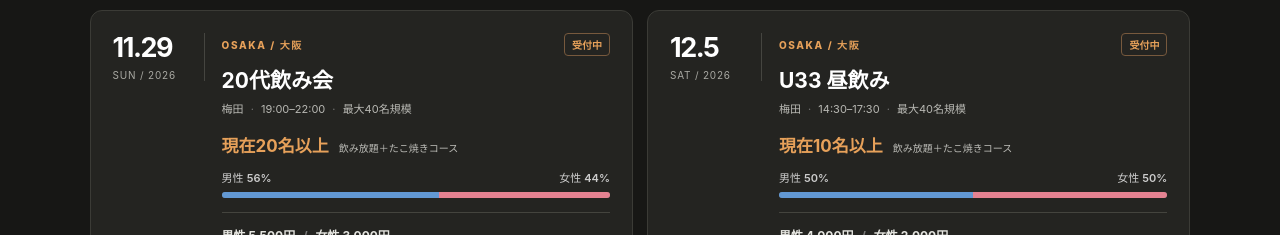
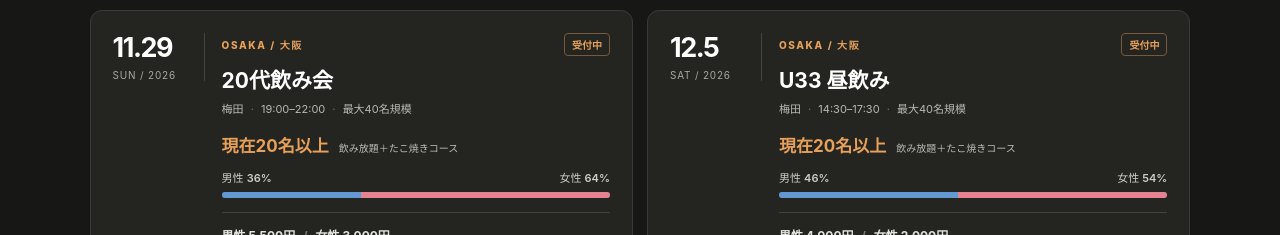
Before and after one commit to tomori-ba/tomoriba-site, a plain HTML site: page index.html in a window 1280 px wide. Shown: the part 940-1175 px from the top of the page. Drawn offline with Linux system fonts and the light colour scheme.

Commit message:
Update index.html

```diff
--- a/index.html
+++ b/index.html
@@ -58,13 +58,13 @@
 
 <!-- 👇 このイベントここから：11/29 大阪20代 -->
 <article class="event-card"><div class="date-tile"><strong>11.29</strong><small>SUN / 2026</small></div><div class="event-main"><div class="event-heading"><span class="city">OSAKA / 大阪</span><span class="status">受付中</span></div><h3>20代飲み会</h3><p class="event-meta">梅田 <span>·</span> 19:00–22:00 <span>·</span> 最大40名規模</p><div class="event-numbers"><strong>現在20名以上</strong><span>飲み放題＋たこ焼きコース</span></div>
-     <div class="gender-ratio" data-male="14" data-female="11"><div class="ratio-label"><span>男性 <b class="male-percent"></b></span><span>女性 <b class="female-percent"></b></span></div><div class="ratio-bar"><span class="ratio-male"></span><span class="ratio-female"></span></div></div><div class="event-bottom"><p class="price">男性 5,500円 <span>/</span> 女性 3,000円</p><p class="early-note">7日前までにお申し込みの方は早割料金が適用されます。</p><a class="event-link" href="https://gforms.app/r/MeqRTVU" target="_blank" rel="noopener">この回に申し込む <span aria-hidden="true">↗</span></a></div></div></article>
+     <div class="gender-ratio" data-male="10" data-female="18"><div class="ratio-label"><span>男性 <b class="male-percent"></b></span><span>女性 <b class="female-percent"></b></span></div><div class="ratio-bar"><span class="ratio-male"></span><span class="ratio-female"></span></div></div><div class="event-bottom"><p class="price">男性 5,500円 <span>/</span> 女性 3,000円</p><p class="early-note">7日前までにお申し込みの方は早割料金が適用されます。</p><a class="event-link" href="https://gforms.app/r/MeqRTVU" target="_blank" rel="noopener">この回に申し込む <span aria-hidden="true">↗</span></a></div></div></article>
 <!-- 👆 このイベントここまで：11/29 大阪20代 -->
 
 
 <!-- 👇 このイベントここから：12/5 大阪U33 -->
-<article class="event-card"><div class="date-tile"><strong>12.5</strong><small>SAT / 2026</small></div><div class="event-main"><div class="event-heading"><span class="city">OSAKA / 大阪</span><span class="status">受付中</span></div><h3>U33 昼飲み</h3><p class="event-meta">梅田 <span>·</span> 14:30–17:30 <span>·</span> 最大40名規模</p><div class="event-numbers"><strong>現在10名以上</strong><span>飲み放題＋たこ焼きコース</span></div>
-     <div class="gender-ratio" data-male="6" data-female="6"><div class="ratio-label"><span>男性 <b class="male-percent"></b></span><span>女性 <b class="female-percent"></b></span></div><div class="ratio-bar"><span class="ratio-male"></span><span class="ratio-female"></span></div></div><div class="event-bottom"><p class="price">男性 4,000円 <span>/</span> 女性 2,000円</p><a class="event-link" href="https://gforms.app/r/co4SKzb" target="_blank" rel="noopener">この回に申し込む <span aria-hidden="true">↗</span></a></div></div></article>
+<article class="event-card"><div class="date-tile"><strong>12.5</strong><small>SAT / 2026</small></div><div class="event-main"><div class="event-heading"><span class="city">OSAKA / 大阪</span><span class="status">受付中</span></div><h3>U33 昼飲み</h3><p class="event-meta">梅田 <span>·</span> 14:30–17:30 <span>·</span> 最大40名規模</p><div class="event-numbers"><strong>現在20名以上</strong><span>飲み放題＋たこ焼きコース</span></div>
+     <div class="gender-ratio" data-male="6" data-female="7"><div class="ratio-label"><span>男性 <b class="male-percent"></b></span><span>女性 <b class="female-percent"></b></span></div><div class="ratio-bar"><span class="ratio-male"></span><span class="ratio-female"></span></div></div><div class="event-bottom"><p class="price">男性 4,000円 <span>/</span> 女性 2,000円</p><a class="event-link" href="https://gforms.app/r/co4SKzb" target="_blank" rel="noopener">この回に申し込む <span aria-hidden="true">↗</span></a></div></div></article>
 <!-- 👆 このイベントここまで：12/5 大阪U33 -->
 
 
```
